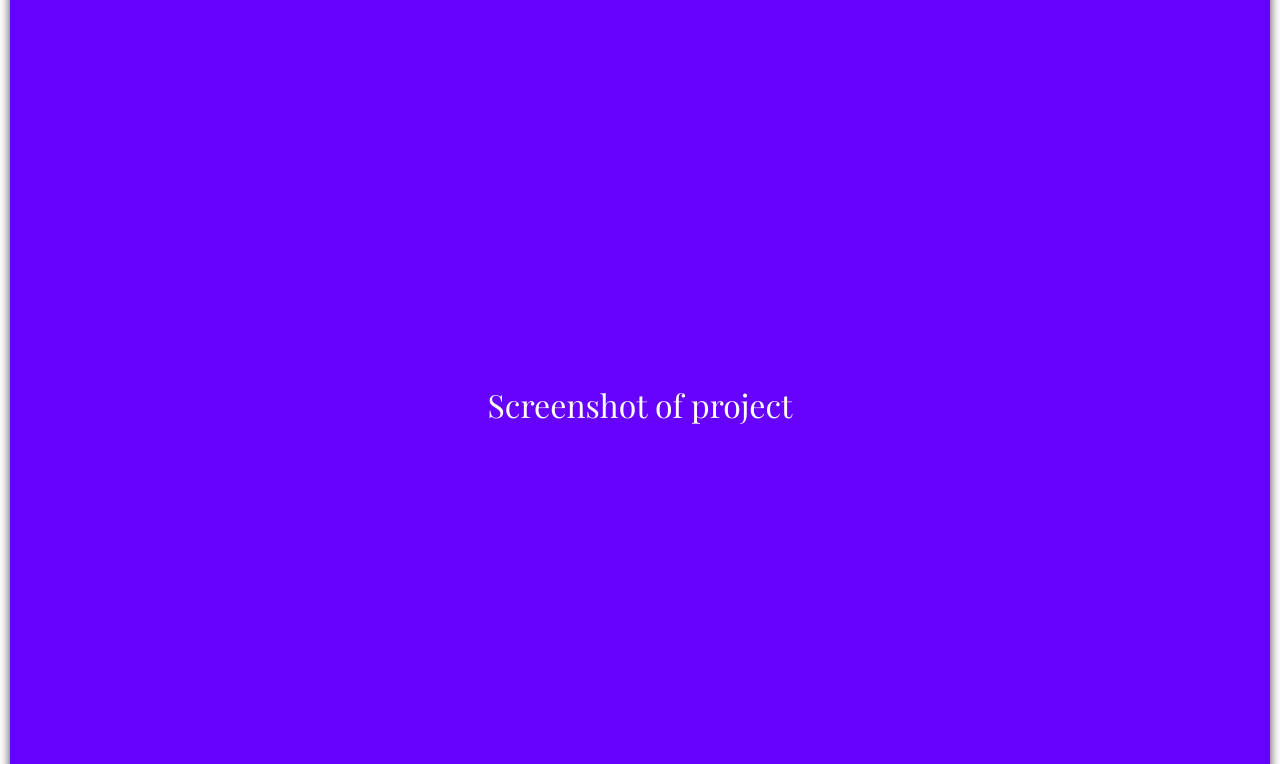
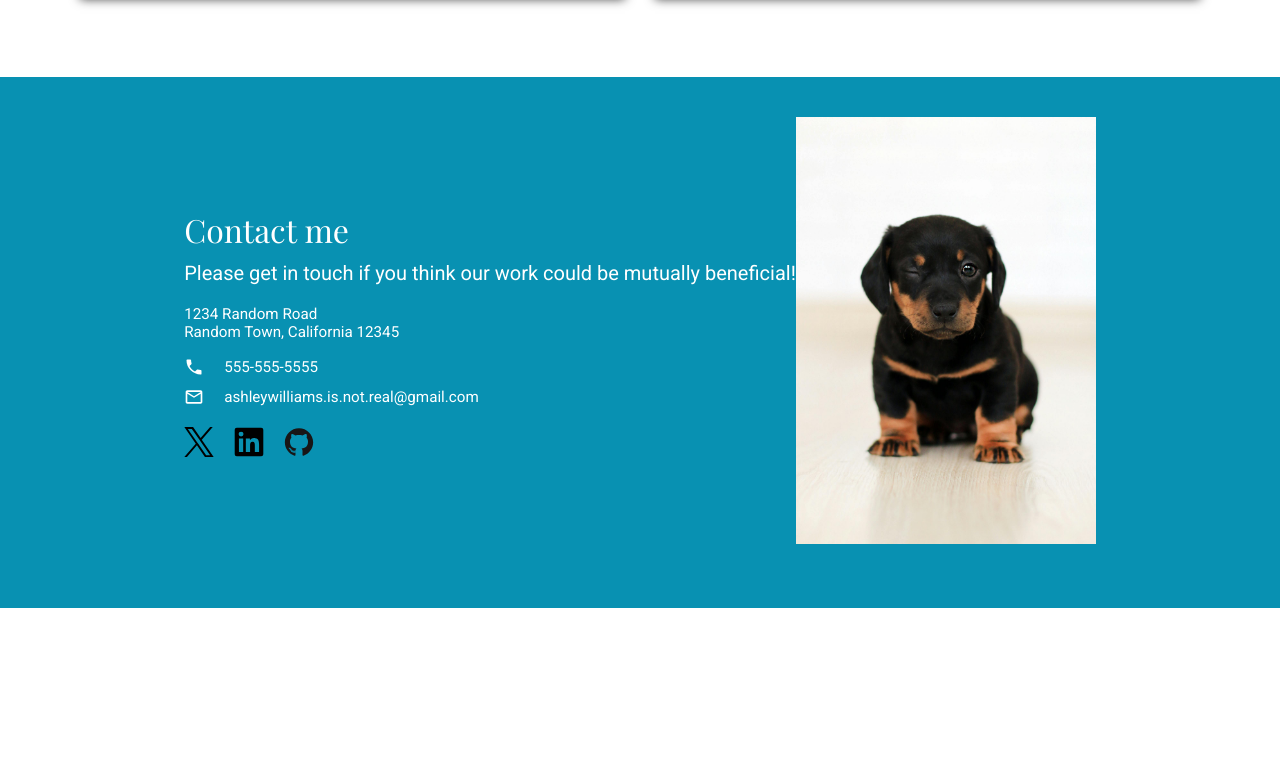
Before and after one commit to byNico1/homepage-responsive-odin, a plain HTML site: page index.html in a window 1280 px wide. Shown: the part 2036-2800 px from the top of the page. After the commit the page ends 2644 px from the top, so only its background shows below. Drawn offline with nearby package versions, Linux system fonts and the light colour scheme; a web font is replaced by a local one.

Commit message:
feat: add tablet design responsiveness

```diff
--- a/index.html
+++ b/index.html
@@ -8,23 +8,27 @@
     <title>Advanced Homepage</title>
   </head>
   <body>
-    <header>
+    <header class="max-w-500px">
       <div class="header-bg-shape"></div>
       <div class="portrait">
         <img
           class="portrait__image"
-          src="./design/portrait.jpg"
+          src="./images/portrait.jpg"
           alt="portrait"
         />
-        <h1 class="playfair-display-medium portrait__text">Mr.dog Williams</h1>
+        <h1 class="playfair-display-medium portrait__text">Mr.Dog Williams</h1>
       </div>
       <section class="about">
         <h2 class="playfair-display-regular about__title">About me</h2>
         <p class="about__text">
-          Lorem ipsum dolor sit amet consectetur adipisicing elit. Enim
-          voluptatibus molestias amet temporibus, quis error at distinctio ab
-          quaerat quidem deleniti porro quisquam repudiandae perspiciatis!
-          Soluta in quisquam recusandae minima.
+          Lorem ipsum dolor sit amet consectetur adipisicing elit. Molestiae
+          excepturi deleniti quas, accusantium voluptatum tenetur culpa
+          explicabo harum. Rerum temporibus, architecto perspiciatis aspernatur
+          suscipit, quos deserunt eligendi quas magni tempore eum quaerat
+          nesciunt odio nihil incidunt ex ut sint at corrupti facilis! Error
+          soluta, laboriosam optio odio cupiditate consequuntur consectetur.
+          Dicta animi rem corporis illo repellendus sunt voluptate perferendis?
+          Quae?
         </p>
       </section>
       <!-- Icons Contianer -->
@@ -66,10 +70,10 @@
         </svg>
       </div>
     </header>
-    <main>
+    <main class="max-w-500px">
       <h2 class="playfair-display-regular main__title">My Work</h2>
 
-      <section>
+      <section class="cards-container">
         <div class="card">
           <div class="card-image-container card-image-container--blue">
             <p class="playfair-display-regular">Screenshot of project</p>
@@ -356,14 +360,42 @@
         </p>
         <p style="margin-bottom: 0; font-size: 0.95rem">1234 Random Road</p>
         <p style="font-size: 0.95rem">Random Town, California 12345</p>
+        <div class="footer-contact">
+          <svg
+            fill="#ffffff"
+            class="footer-contact__icon"
+            width="20"
+            height="20"
+            xmlns="http://www.w3.org/2000/svg"
+            viewBox="0 0 24 24"
+          >
+            <title>phone</title>
+            <path
+              d="M6.62,10.79C8.06,13.62 10.38,15.94 13.21,17.38L15.41,15.18C15.69,14.9 16.08,14.82 16.43,14.93C17.55,15.3 18.75,15.5 20,15.5A1,1 0 0,1 21,16.5V20A1,1 0 0,1 20,21A17,17 0 0,1 3,4A1,1 0 0,1 4,3H7.5A1,1 0 0,1 8.5,4C8.5,5.25 8.7,6.45 9.07,7.57C9.18,7.92 9.1,8.31 8.82,8.59L6.62,10.79Z"
+            />
+          </svg>
           <p style="margin-bottom: 0; font-size: 0.95rem">555-555-5555</p>
-        <p style="font-size: 0.95rem">ashleywilliams.is.not.real@gmail.com</p>
-      </section>
-      <div>
-        <img src="" alt="" />
+        </div>
+        <div class="footer-contact">
+          <svg
+            fill="#ffffff"
+            width="20"
+            height="20"
+            class="footer-contact__icon"
+            xmlns="http://www.w3.org/2000/svg"
+            viewBox="0 0 24 24"
+          >
+            <title>email-outline</title>
+            <path
+              d="M22 6C22 4.9 21.1 4 20 4H4C2.9 4 2 4.9 2 6V18C2 19.1 2.9 20 4 20H20C21.1 20 22 19.1 22 18V6M20 6L12 11L4 6H20M20 18H4V8L12 13L20 8V18Z"
+            />
+          </svg>
+          <p style="font-size: 0.95rem; margin-bottom: 0">
+            ashleywilliams.is.not.real@gmail.com
+          </p>
         </div>
 
-      <div class="social-links">
+        <div class="social-links social-links--footer">
           <!-- Twitter Svg -->
           <svg height="30" width="30" viewBox="0 0 128 128">
             <path
@@ -396,6 +428,15 @@
             </g>
           </svg>
         </div>
+      </section>
+      <div class="footer-portrait">
+        <img
+          class="footer-portrait__image"
+          src="./images/portrait2.jpg"
+          width="300"
+          alt=""
+        />
+      </div>
     </footer>
   </body>
 </html>
--- a/style.css
+++ b/style.css
@@ -94,8 +94,9 @@ main {
   margin: 80px 10px;
 }
 
-.card:first-of-type {
+.cards-container {
   margin-top: 25px;
+  margin-inline: 10px;
 }
 
 .card {
@@ -108,7 +109,6 @@ main {
 
 .card-image-container {
   width: 100%;
-  height: calc(100vw - 20px);
   display: grid;
   place-content: center;
   color: #ffffff;
@@ -129,6 +129,12 @@ main {
 
 .project-description {
   margin-inline: 20px;
+}
+
+main,
+header {
+  max-width: 500px;
+  margin-inline: auto;
 }
 
 .card-image-container--orange {
@@ -164,3 +170,104 @@ footer {
 .contact__title {
   margin-top: 0;
 }
+
+.card-image-container p {
+  margin-block: 100px;
+}
+
+.footer-portrait {
+  display: none;
+}
+
+@media screen and (min-width: 768px) {
+  main,
+  header {
+    max-width: 100%;
+  }
+
+  .portrait__text {
+    right: -15rem;
+    top: 0;
+  }
+  .portrait__image {
+    height: 400px;
+  }
+  .social-links {
+    display: none;
+  }
+  header {
+    position: relative;
+    padding-top: 40px;
+    /* padding-inline: 40px; */
+  }
+  .header-bg-shape {
+    height: 75%;
+  }
+
+  .portrait {
+    /* position: absolute; */
+    /* display: inline-block; */
+
+    float: left;
+    width: 60%;
+    margin-top: 0;
+    margin-left: 40px;
+
+    /* display: none; */
+  }
+  .about {
+    background-color: #ffffff;
+    /* border: 1px solid #000000; */
+    margin: 100px 80px 0 80px;
+    padding: 40px 20px;
+    /* margin: 0; */
+
+    box-shadow: 5px 5px 10px 0px rgba(0, 0, 0, 0.5);
+    -webkit-box-shadow: 5px 5px 10px 0px rgba(0, 0, 0, 0.5);
+    -moz-box-shadow: 5px 5px 10px 0px rgba(0, 0, 0, 0.5);
+  }
+
+  main {
+    margin-inline: 80px;
+  }
+
+  .cards-container {
+    display: grid;
+    grid-template-columns: repeat(2, 1fr);
+    column-gap: 30px;
+    margin-inline: 0;
+  }
+
+  .card-image-container {
+    height: auto;
+  }
+  .card-image-container p {
+    margin-block: 100px;
+  }
+
+  .footer-portrait {
+    display: block;
+  }
+
+  footer {
+    display: flex;
+    align-items: center;
+    justify-content: center;
+    padding: 40px 20px 60px 20px;
+  }
+
+  .footer-contact {
+    display: flex;
+    align-items: center;
+    gap: 20px;
+    margin-bottom: 10px;
+  }
+  .contact__title {
+    text-align: left;
+  }
+  .social-links--footer {
+    display: flex !important;
+    justify-content: flex-start;
+    margin-top: 20px;
+  }
+}
```
Lines whose indentation alone changed are shown as unchanged.
